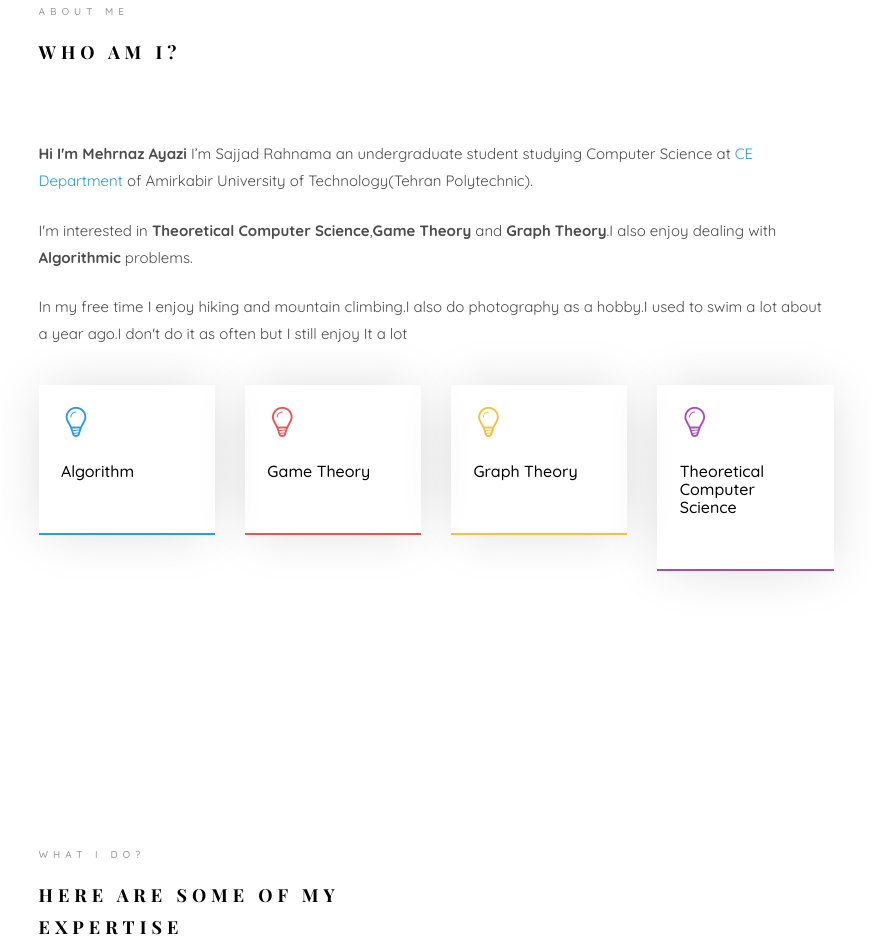
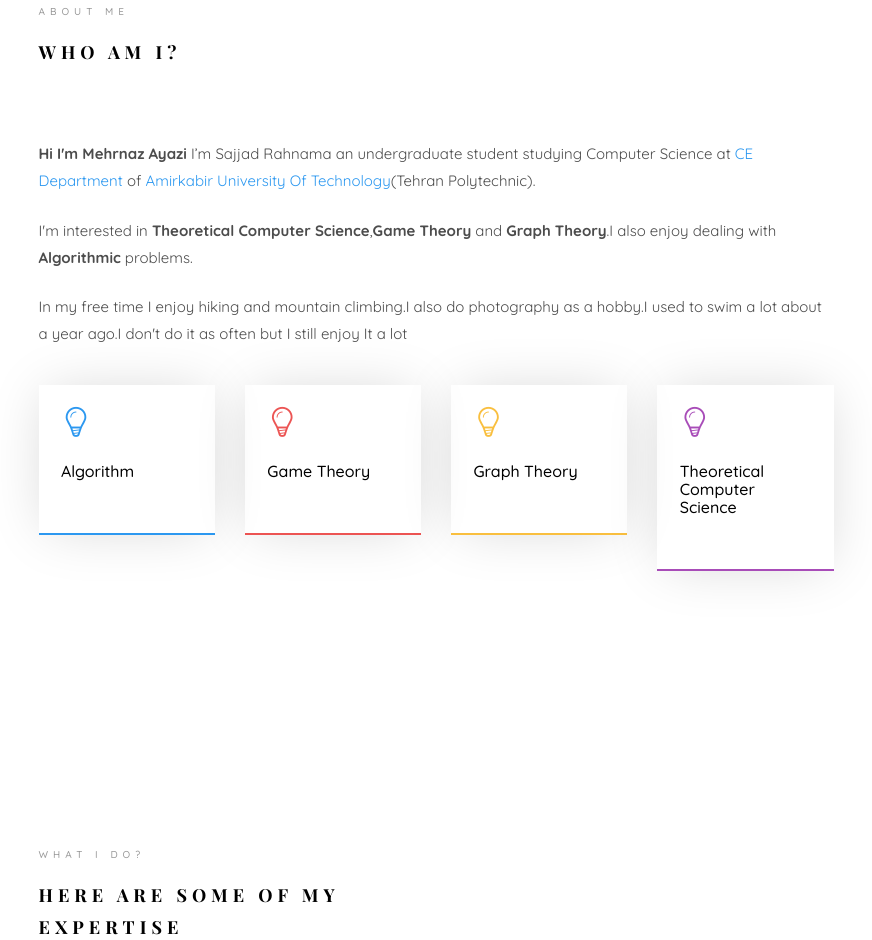
Before and after one commit to mehrnazayazi/Homepage, a plain HTML site: page index.html in a window 1280 px wide. Shown: the part 1007-1947 px from the top of the page, without its empty margins (354-1226 px from the left). Drawn offline with nearby package versions, Linux system fonts and the light colour scheme; files whose address does not match are found by name; a web font is replaced by a local one.

Commit message:
pop stash

```diff
--- a/index.html
+++ b/index.html
@@ -139,7 +139,7 @@ Copyright &copy;<script>document.write(new Date().getFullYear());</script> All r
 										<span class="heading-meta">About Me</span>
 										<h2 class="colorlib-heading">Who Am I?</h2>
 										<p><strong>Hi I'm Mehrnaz Ayazi</strong>
-											I’m Sajjad Rahnama an undergraduate student studying Computer Science at <a href="http://ceit.aut.ac.ir/autcms/home.htm?depurl=computer-engineering&lang=en" >CE Department </a>of Amirkabir University of Technology(Tehran Polytechnic).</p>
+											I’m Sajjad Rahnama an undergraduate student studying Computer Science at <a href="http://ceit.aut.ac.ir/autcms/home.htm?depurl=computer-engineering&lang=en" >CE Department </a>of <a href="http://aut.ac.ir/aut/">Amirkabir University Of Technology</a>(Tehran Polytechnic).</p>
 										<p>I'm interested in <strong>Theoretical Computer Science</strong>,<strong>Game Theory</strong> and <strong>Graph Theory</strong>.I also enjoy dealing with <strong>Algorithmic</strong> problems.</p>
 										<p>In my free time I enjoy hiking and mountain climbing.I also do photography as a hobby.I used to swim a lot about a year ago.I don't do it as often but I still enjoy It a lot </p>
 									</div>
```
